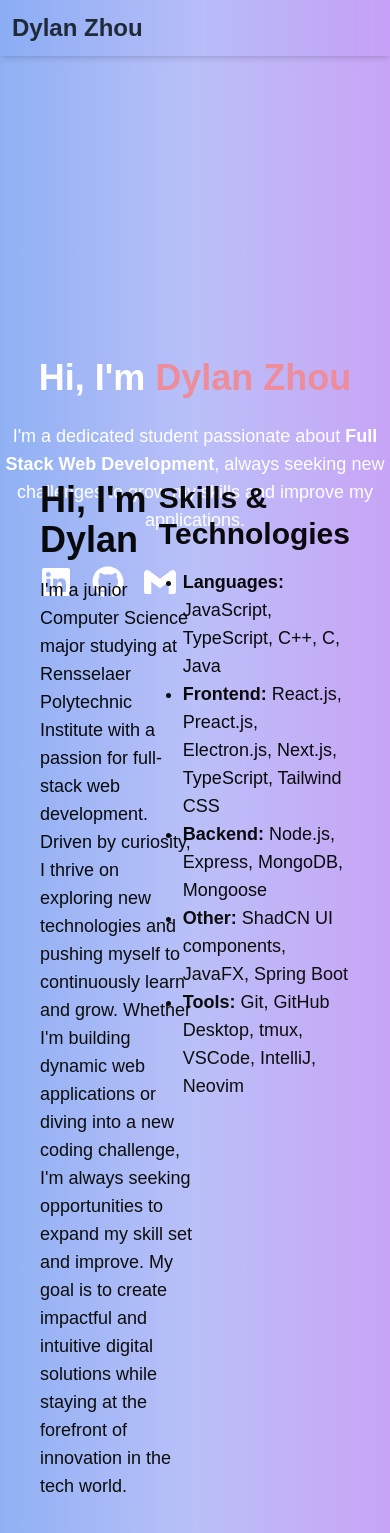
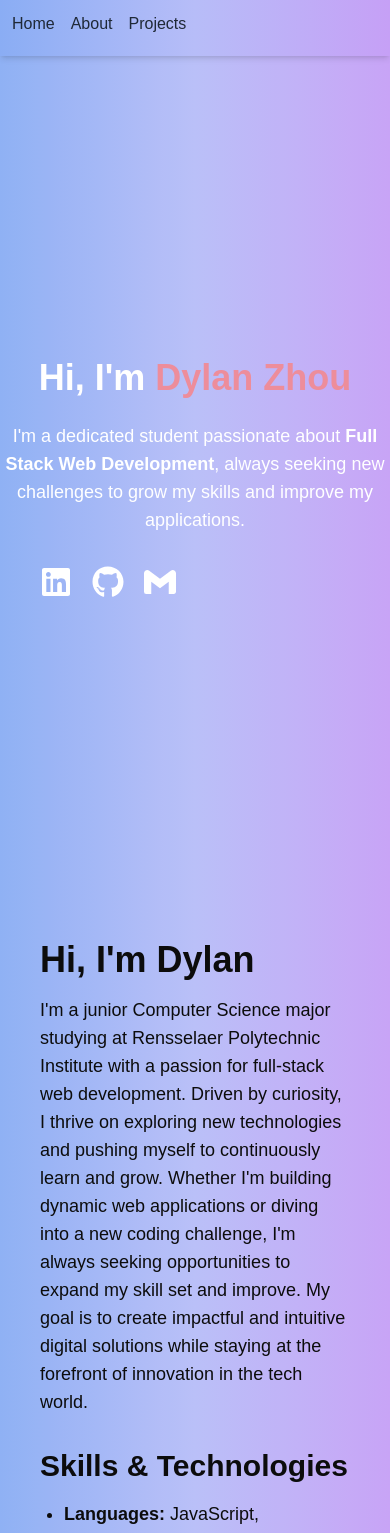
Before and after one commit to Aeonoi/Aeonoi.github.io, a Next.js app: page / in a window 390 px wide. Shown: the top 1533 px of the page. Built offline with nearby package versions, Linux system fonts and the light colour scheme.

Commit message:
style(style): fix weird text on small devices

```diff
--- a/components/about.tsx
+++ b/components/about.tsx
@@ -4,9 +4,9 @@ import Background from "./background";
 const About: React.FC = () => {
   return (
     <main id="about" className="animate-fadeIn">
-      <Background styles="h-screen flex items-center">
+      <Background styles="h-max flex items-center">
         {/* <div className="grid grid-cols-2 text-black max-w-4xl mx-auto p-6"> */}
-        <div className="grid grid-cols-2 text-black justify-items-end mx-auto p-10">
+        <div className="grid grid-cols-1 md:grid-cols-2 text-black justify-items-end mx-auto p-10">
           <section className="mb-8 max-w-3xl">
             <h1 className="text-4xl font-bold mb-4">Hi, I'm Dylan</h1>
             <p className="text-lg">
--- a/components/navbar.tsx
+++ b/components/navbar.tsx
@@ -5,8 +5,10 @@ const Navbar: React.FC = () => {
     <header className="sticky top-0 w-full h-14 bg-transparent shadow-md z-50 bg-gradient-to-r from-catppuccin_blue via-catppuccin_lavender to-catppuccin_mauve animate-fadeIn">
       <nav className="container mx-auto px-3 py-3">
         <div className="flex justify-between items-center">
-          <div className="text-2xl font-bold text-gray-800">Dylan Zhou</div>
-          <div className="hidden md:flex items-center space-x-4">
+          <div className="hidden md:flex text-2xl font-bold text-gray-800">
+            Dylan Zhou
+          </div>
+          <div className="flex justify-center items-center space-x-4">
             <Link
               href="#hero"
               className="text-gray-800 hover:text-catppuccin_blue"
--- a/components/projects.tsx
+++ b/components/projects.tsx
@@ -5,6 +5,7 @@ const Projects: React.FC = () => {
   return (
     <main id="projects" className="animate-fadeIn">
       <Background styles="h-max">
+        <p className="text-5xl items-center text-center text-black">Projects</p>
         <div className="grid grid-cols-1 xl:grid-cols-2 justify-items-center items-center gap-10 p-8">
           <ProjectCard
             link="https://github.com/Aeonoi/studyit"
```
